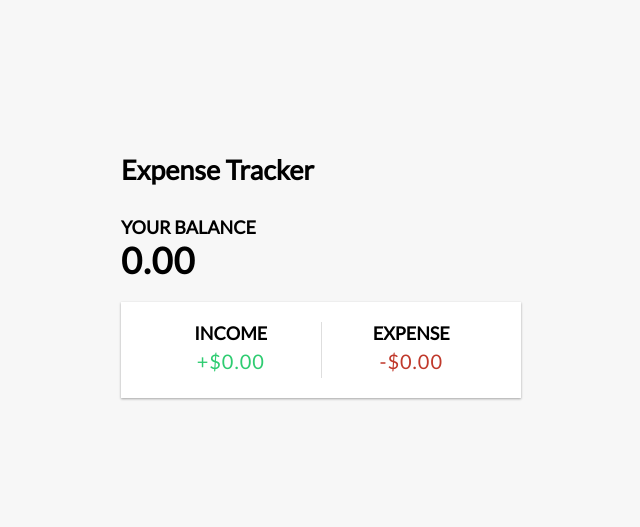
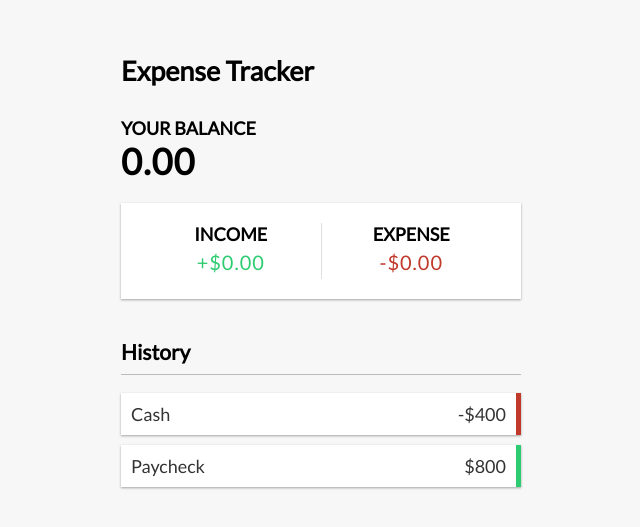
Before and after one commit to JoaoGomesDev32/financialControl, a Vue app: page / in a window 1280 px wide. Shown: the part 121-648 px from the top of the page, without its empty margins (319-959 px from the left). Built offline with nearby package versions, Linux system fonts and the light colour scheme.

Commit message:
:rocket:
build transationlist component

```diff
--- a/src/App.vue
+++ b/src/App.vue
@@ -3,6 +3,7 @@
     <div class="container">
         <Balance />
         <IncomeExpenses />
+        <TransactionList />
     </div>
 </template>
 
@@ -10,12 +11,14 @@
 import Header from './components/Header.vue';
 import Balance from './components/Balance.vue';
 import IncomeExpenses from './components/IncomeExpenses.vue';
+import TransactionList from './components/TransactionList.vue';
 
 export default {
     components: {
         Header,
         Balance,
         IncomeExpenses,
+        TransactionList,
     }
 }
 </script>
--- a/src/components/TransactionList.vue
+++ b/src/components/TransactionList.vue
@@ -0,0 +1,13 @@
+<template>
+    <h3>History</h3>
+    <ul id="list" class="list">
+      <li class="minus">
+        Cash <span>-$400</span><button
+        class="delete-btn">x</button>
+      </li>
+      <li class="plus">
+        Paycheck <span>$800</span><button
+        class="delete-btn">x</button>
+      </li>
+    </ul>
+  </template>
```
